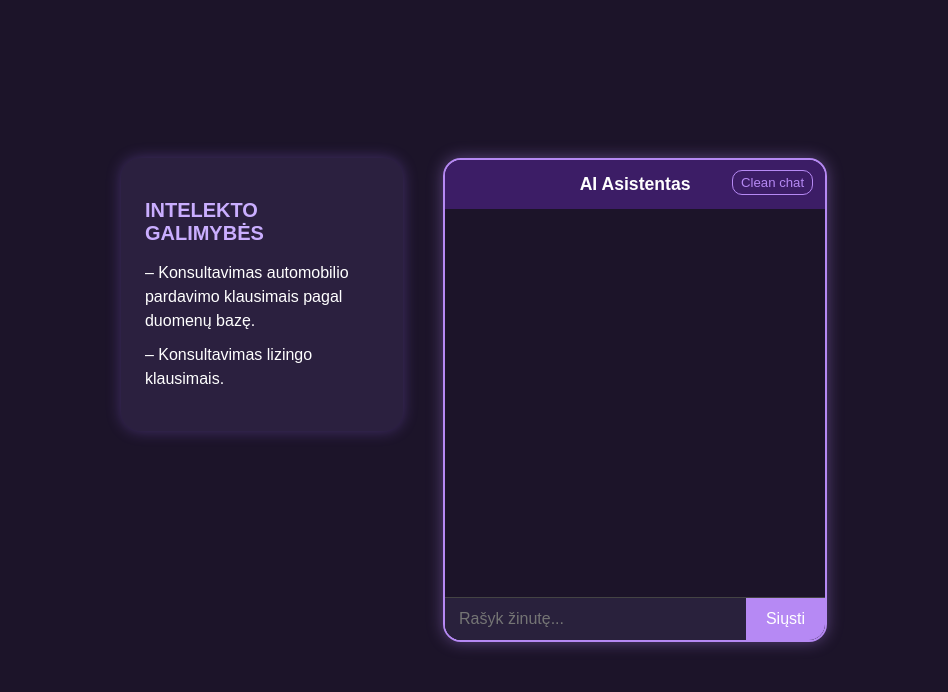
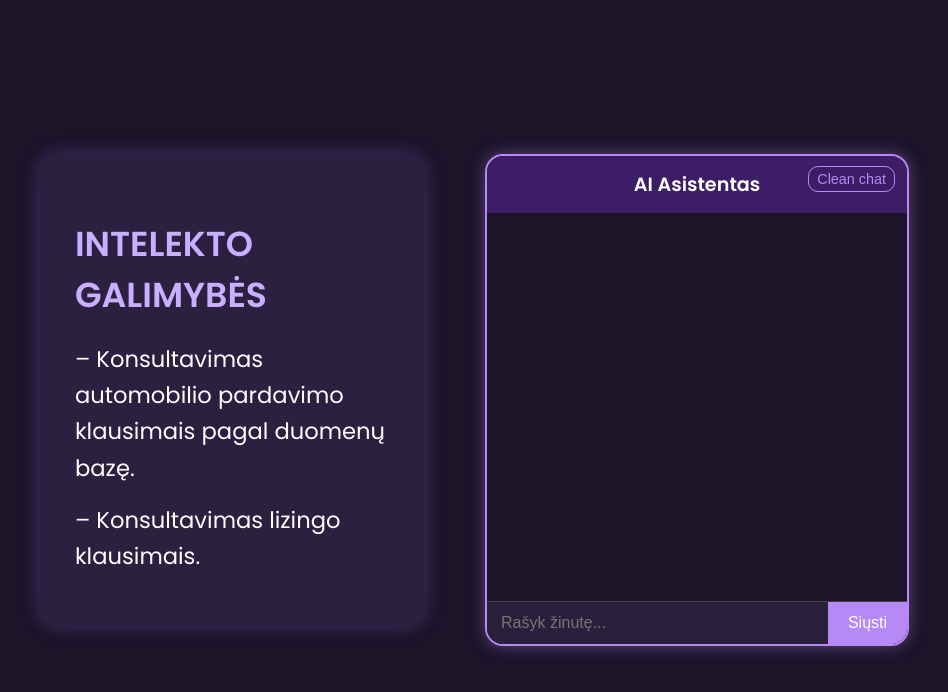
Before and after one commit to intelekta-lt/auto, a website: page index.html in a window 1280 px wide. Shown: the whole page, without its empty margins (166-1114 px from the left). Drawn offline with Linux system fonts and the light colour scheme.

Commit message:
Update style.css

```diff
--- a/style.css
+++ b/style.css
@@ -1,6 +1,8 @@
+@import url('https://fonts.googleapis.com/css2?family=Poppins:wght@400;600&display=swap');
+
 body {
   margin: 0;
-  font-family: 'Rajdhani', sans-serif;
+  font-family: 'Poppins', sans-serif;
   background-color: #1C1429;
   color: #FFFFFF;
   display: flex;
@@ -13,25 +15,25 @@ body {
   display: flex;
   align-items: flex-start;
   justify-content: center;
-  gap: 40px;
-  padding: 20px;
+  gap: 60px;
+  padding: 20px 40px;
 }
 
-/* Kairės pusės informacinė dėžutė */
+/* Kairės informacijos blokas */
 .info-box {
   background-color: #2b203f;
   color: #ffffff;
-  padding: 24px;
+  padding: 36px;
   border-radius: 20px;
-  width: 300px;
-  box-shadow: 0 0 15px rgba(158, 111, 255, 0.3);
-  font-family: 'Arial', sans-serif;
+  width: 420px;
+  box-shadow: 0 0 18px rgba(158, 111, 255, 0.3);
+  font-family: 'Poppins', sans-serif;
 }
 
 .info-box h2 {
-  font-size: 20px;
+  font-size: 34.67px; /* 26pt */
   color: #caaeff;
-  margin-bottom: 10px;
+  margin-bottom: 20px;
 }
 
 .info-box ul {
@@ -40,14 +42,15 @@ body {
 }
 
 .info-box li {
-  margin-bottom: 10px;
-  line-height: 1.5;
+  font-size: 22.67px; /* 17pt */
+  margin-bottom: 16px;
+  line-height: 1.6;
 }
 
 /* Chatbox */
 .chat-container {
   width: 100%;
-  max-width: 380px;
+  max-width: 420px;
   background-color: #2E2B3A;
   border-radius: 18px;
   border: 2px solid #B689F4;
@@ -62,7 +65,7 @@ body {
   padding: 14px;
   text-align: center;
   font-weight: bold;
-  font-size: 1.1em;
+  font-size: 1.2em;
   color: #FFFFFF;
   position: relative;
 }
```
